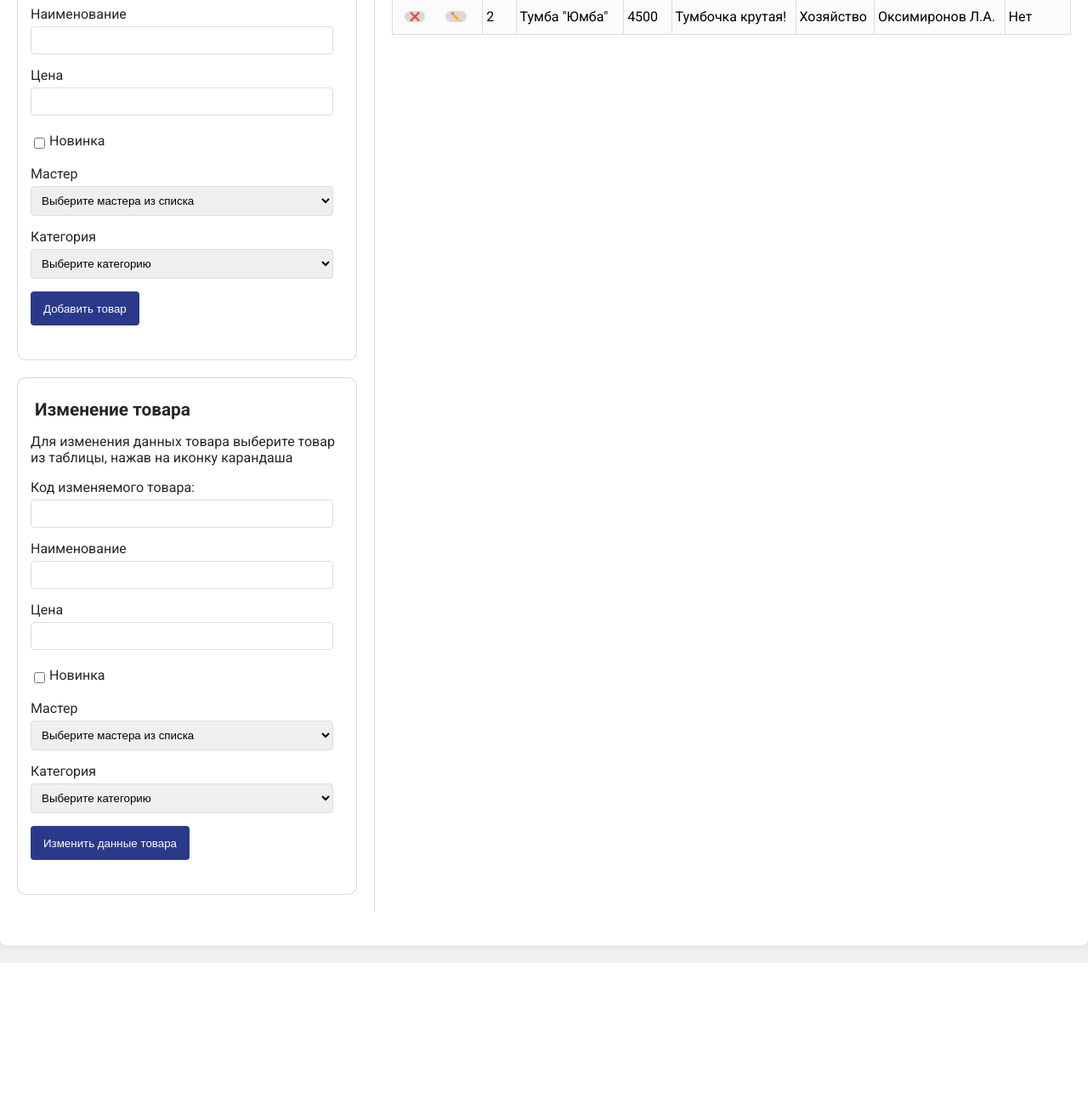
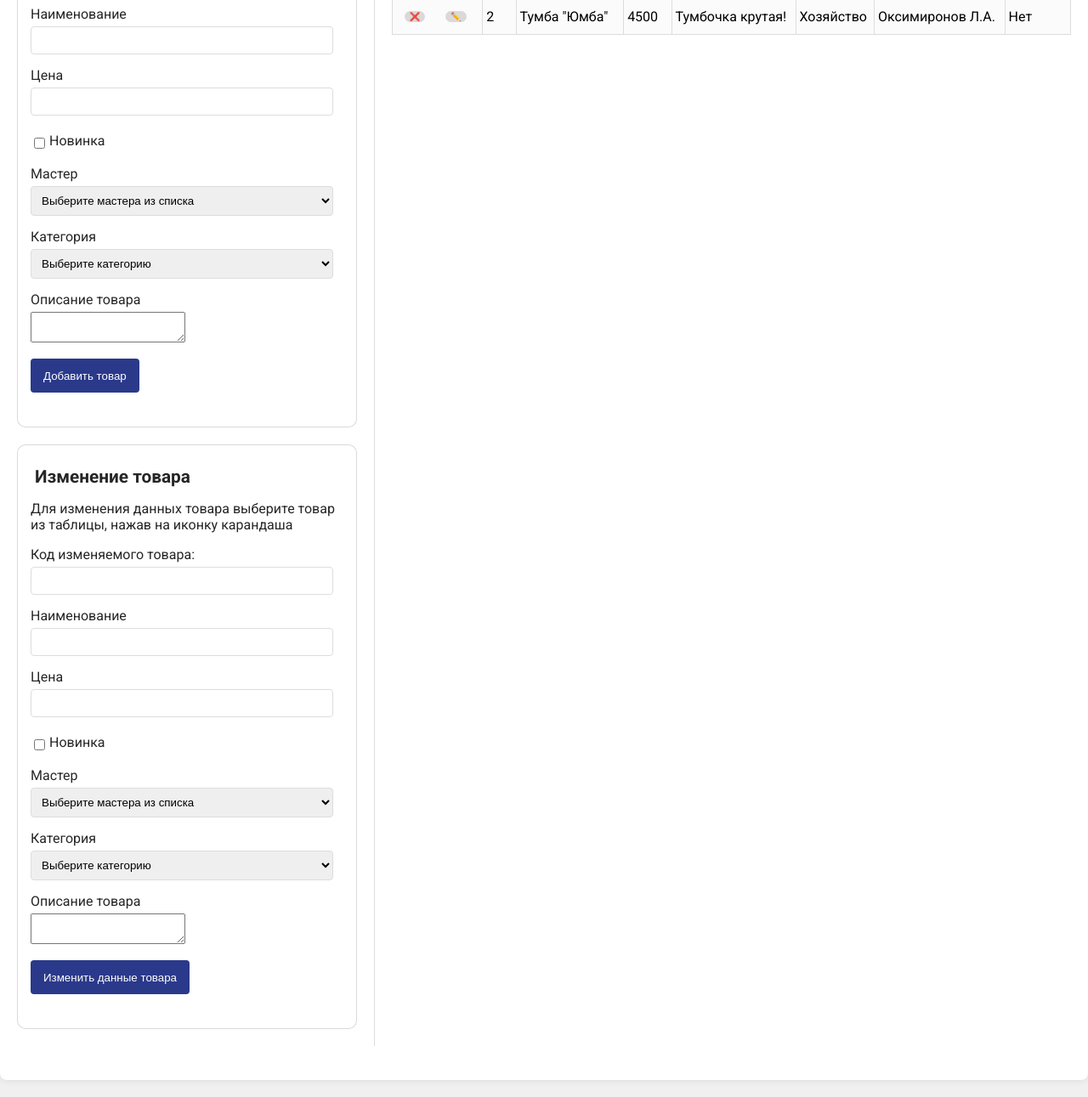
Before and after one commit to kak-rastoki/souvenir-shop-rbac-flask, a Flask app: page /admin in a window 1280 px wide. Shown: the part 313-1604 px from the top of the page at 85% size. Before the commit the page ends 1446 px from the top, so only its background shows below. Run offline with Flask 3, Linux system fonts and the light colour scheme; data comes from the database, SQL or seed files in the repository; both versions use the stored data as it was after the commit.

Commit message:
AP -> Добавлено поле "описание товара"

```diff
--- a/app.py
+++ b/app.py
@@ -280,6 +280,7 @@ def get_product_api(product_id):
         'IsNew_product': product.IsNew_product,
         'id_master': product.id_master,
         'id_category': product.id_category,
+        'Description_product': product.Description_product
 
     }
 
@@ -299,6 +300,8 @@ def edit_product():
         edit_new_product = request.form.get('editNewProduct') == 'on'
         edit_master = request.form.get('editMaster')
         edit_category = request.form.get('editCategory')
+        edit_description = request.form.get('editDescription')
+
         product = Product.query.get(edit_code)
 
         print (str(edit_name))
@@ -323,6 +326,7 @@ def edit_product():
             product.IsNew_product = edit_new_product
             product.id_master = edit_master
             product.id_category = edit_category
+            product.Description_product = edit_description
         else:
             print (f'Внутренняя ошибка сервера. Продукт {product.ID_product} {product.Name_product} - не найден')
             error_messages = "Продукт не найден"
--- a/templates/admin/A_products.html
+++ b/templates/admin/A_products.html
@@ -44,6 +44,11 @@
                         {% endfor %}
                     </select>
                 </div>
+                <div class="form-group">
+                    <label for="description">Описание товара</label>
+                   <textarea id="description" name="description" maxlength="150" style="resize: both; max-height: 200px; max-width:400px;"></textarea>
+               </div>
+
                 <div class="form-group">
                     <button type="submit">Добавить товар</button>
                     <div class="flash-messages">
@@ -101,6 +106,10 @@
                         {% endfor %}
                     </select>
                 </div>
+                <div class="form-group">
+                    <label for="editDescription">Описание товара</label>
+                   <textarea id="editDescription" name="editDescription" maxlength="150" style="resize: both; max-height: 200px; max-width:400px;"></textarea>
+               </div>
                 <div class="form-group">
                     <button type="submit">Изменить данные товара</button>
                     <div class="flash-messages">
@@ -185,13 +194,14 @@
                 document.getElementById('editName').value = data.Name_product;
                 document.getElementById('editPrice').value = data.Cost_product;
                 document.getElementById('editNewProduct').checked = data.IsNew_product;
-                 document.getElementById('editMaster').value = data.id_master; // Заменил на корректный ID мастера
-                document.getElementById('editCategory').value = data.id_category;  // Заменил на корректный ID категории
+                document.getElementById('editMaster').value = data.id_master;
+                document.getElementById('editCategory').value = data.id_category;
+                document.getElementById('editDescription').value = data.Description_product;
 
              // Прокрутка к форме
-             const editForm = document.querySelector('.form-cart:nth-of-type(2)'); // Находим вторую форму с классом form-cart
+             const editForm = document.querySelector('.form-cart:nth-of-type(2)');
              if (editForm) {
-                // Добавляем подсветку
+                // подсветкa
                 editForm.classList.add('highlight');
 
                 // Удаляем подсветку через 2 секунды
```
Also changed, not shown: instance/woodyDB.db.
